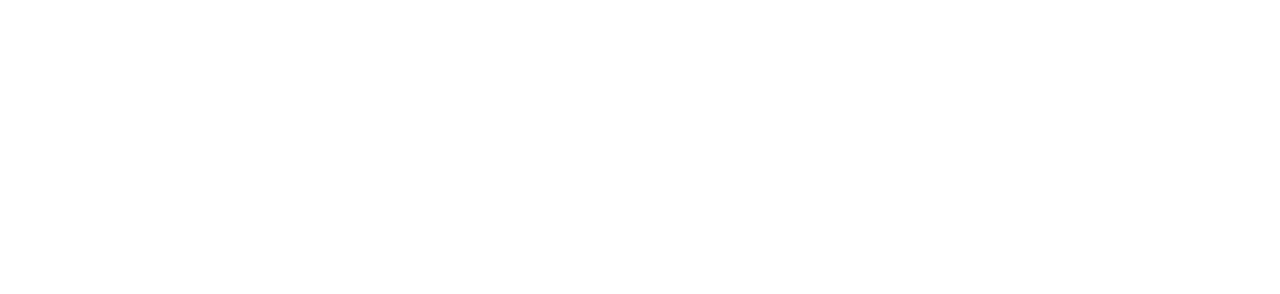
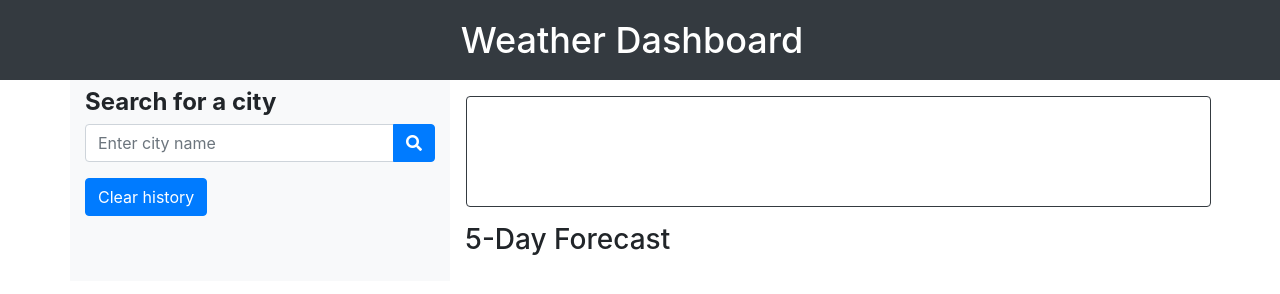
Before and after one commit to mikekeene/Weather-Dashboard, a plain HTML site: page index.html in a window 1280 px wide. Drawn offline with nearby package versions, Linux system fonts and the light colour scheme.

Commit message:
js and html

```diff
--- a/index.html
+++ b/index.html
@@ -10,10 +10,72 @@
     <title>Weather Dashboard</title>
 </head>
 <body>
+        <nav class="navbar navbar-dark bg-dark">
+            <span class="navbar-brand mb-0 h1 w-100 text-center">Weather Dashboard</span>
+        </nav>
+        <div class="container">
+            <div class="row">
+                <div class="col-4 bg-light">
+                    <p class="search-header my-1">Search for a city</p>
+                    <div class="input-group mb-3">
+                        <input id="city-input" type="text" class="form-control" placeholder="Enter city name" aria-label="Enter city name">
+                        <div class="input-group-append">
+                            <button class="btn btn-primary" type="button" id="search-button">
+                                <i class="fas fa-search"></i>
+                            </button>
+                        </div>
+                    </div>
+                    <button class="btn btn-primary mb-3" type="button" id="clear-history">Clear history</button>
+                    <form id="history"></form>
+                </div>
+                <div class="col-8">
+                    <div class="row mr-0">
+                        <div class="col-12 border border-dark m-3 rounded">
+                            <div class="row">
+                                <div class="col-12">
+                                    <span id="city-name" class="city-name align-middle"></span>
+                                    <img id="current-pic" src="placeholder" alt="">
+                                </div>
+                            </div>
+                            <div class="row">
+                                <div class="col-12">
+                                    <p id="temperature"></p>
+                                </div>
+                            </div>
+                            <div class="row">
+                                <div class="col-12">
+                                    <p id="humidity"></p>
+                                </div>
+                            </div>
+                            <div class="row">
+                                <div class="col-12">
+                                    <p id="wind-speed"></p>
+                                </div>
+                            </div>
+                            <div class="row">
+                                <div class="col-12 d-flex">
+                                    <p id="UV-index"></p>
+                                </div>
+                            </div>
+                        </div>
+                    </div>
+                    <div class="row">
+                        <div class="col-12">
+                            <h3>5-Day Forecast</h3>
+                        </div>
+                    </div>
+                    <div class="row">
+                        <div class="col forecast bg-primary text-white ml-3 mb-3 rounded"></div>
+                        <div class="col forecast bg-primary text-white ml-3 mb-3 rounded"></div>
+                        <div class="col forecast bg-primary text-white ml-3 mb-3 rounded"></div>
+                        <div class="col forecast bg-primary text-white ml-3 mb-3 rounded"></div>
+                        <div class="col forecast bg-primary text-white ml-3 mb-3 rounded"></div>
+                    </div>
+                </div>
+            </div>
+        </div>
 
-    </div>
-
-    <script src="https://unpkg.com/axios/dist/axios.min.js"></script>
-    <script src="./assets/script.js"></script>
-</body>
-</html>
+        <script src="https://unpkg.com/axios/dist/axios.min.js"></script>
+        <script src="./assets/script.js"></script>
+    </body>
+    </html>
```
